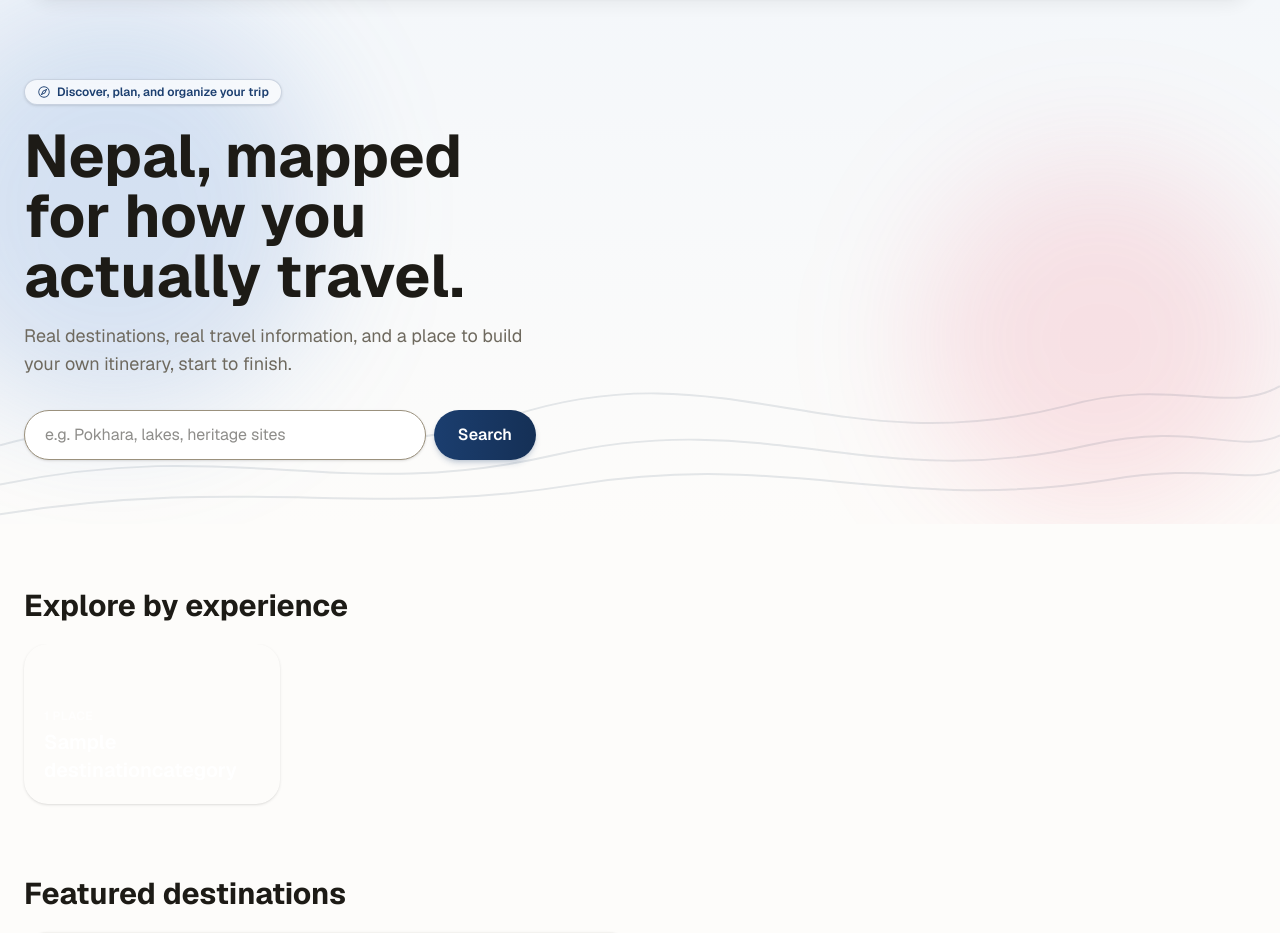
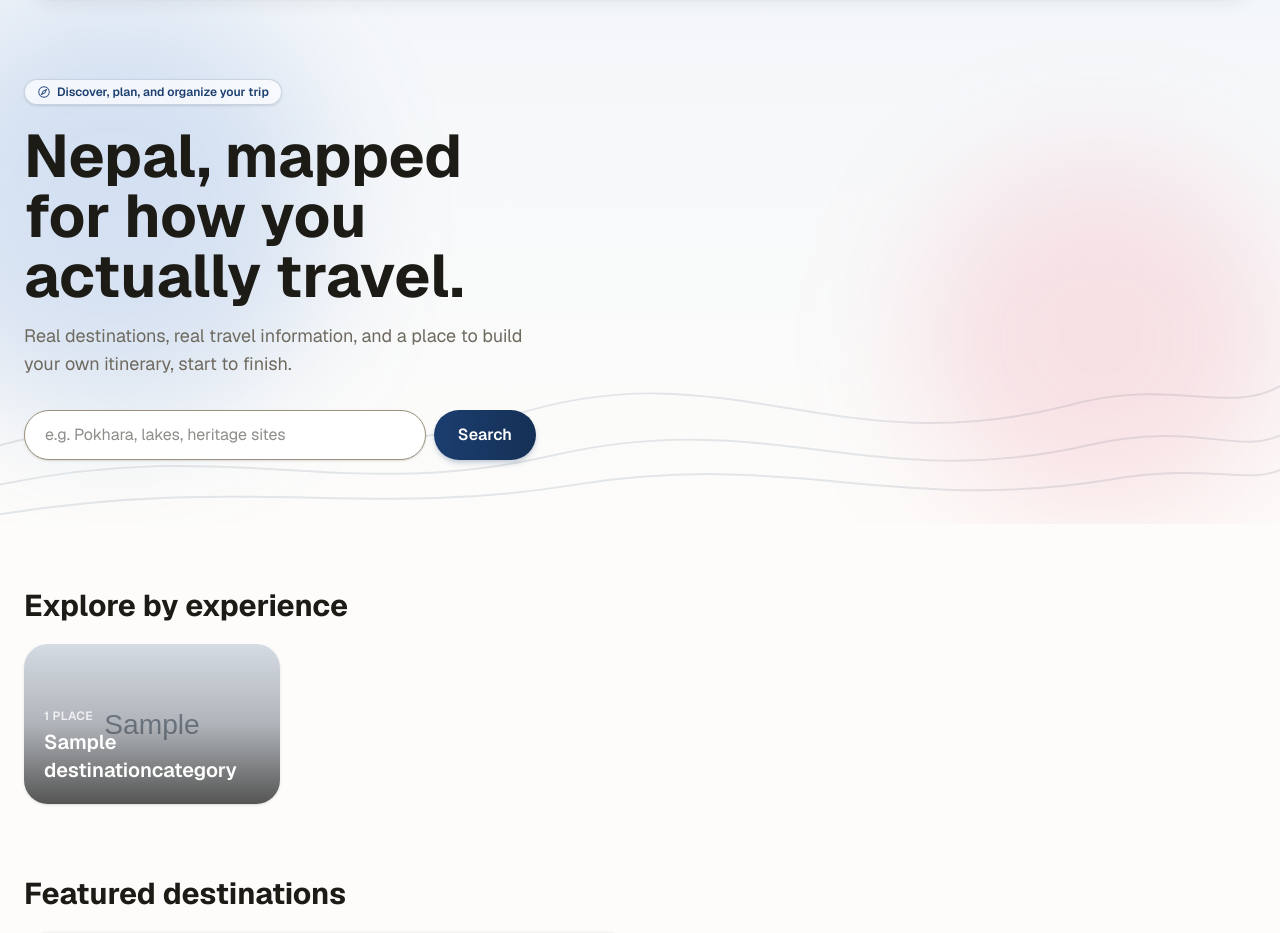
Before and after one commit to sambhavacharyaa/hamronepal, a Django app: page /en/tourism/ in a window 1280 px wide. Shown: the part 117-1050 px from the top of the page. Run offline with Django 5.2, Linux system fonts and the light colour scheme; tables that the repository leaves empty hold one stand-in row (values such as "Sample post"); grey boxes marked "Sample" are stand-in pictures; style sheets or scripts are compiled from the project's sources; some libraries are stand-ins or nearby versions.

Commit message:
Add an image field to DestinationCategory
Category cards on the tourism home page ("Explore by experience")
only ever showed a flat color gradient - there was no way to give a
category a real photo. Add an optional image field (same pattern as
Destination.image), and render it in the card with a legibility
gradient overlay, falling back to the existing tint gradient when a
category has no photo.

Co-Authored-By: Claude Sonnet 5 <noreply@anthropic.com>

```diff
--- a/apps/tourism/models.py
+++ b/apps/tourism/models.py
@@ -11,6 +11,7 @@ class DestinationCategory(TimeStampedModel):
     slug = models.SlugField(max_length=140, unique=True)
     icon = models.CharField(max_length=50, blank=True)
     description = models.TextField(blank=True)
+    image = models.ImageField(upload_to="categories/", blank=True, validators=[validate_image_file_size])
     order = models.PositiveIntegerField(default=0)
 
     class Meta:
--- a/templates/tourism/home.html
+++ b/templates/tourism/home.html
@@ -48,11 +48,17 @@
     <div class="-mx-4 mt-5 flex snap-x gap-3 overflow-x-auto px-4 pb-2 sm:-mx-6 sm:px-6">
         {% for entry in categories %}
         <a href="{{ entry.url }}"
-           class="group relative flex h-40 w-64 shrink-0 snap-start flex-col justify-end overflow-hidden rounded-3xl p-5 text-white shadow-sm transition hover:-translate-y-1 hover:shadow-xl focus-visible:focus-ring {{ entry.tint }}">
-            <span class="text-xs font-semibold uppercase tracking-wide text-white/80">
+           class="group relative flex h-40 w-64 shrink-0 snap-start flex-col justify-end overflow-hidden rounded-3xl p-5 text-white shadow-sm transition hover:-translate-y-1 hover:shadow-xl focus-visible:focus-ring">
+            {% if entry.category.image %}
+            <img src="{{ entry.category.image.url }}" alt="" class="absolute inset-0 h-full w-full object-cover transition duration-500 group-hover:scale-105">
+            <div class="absolute inset-0 bg-gradient-to-t from-ink/70 via-ink/20 to-transparent"></div>
+            {% else %}
+            <div class="absolute inset-0 {{ entry.tint }} transition duration-500 group-hover:scale-105"></div>
+            {% endif %}
+            <span class="relative text-xs font-semibold uppercase tracking-wide text-white/80">
                 {% blocktranslate count counter=entry.count %}{{ counter }} place{% plural %}{{ counter }} places{% endblocktranslate %}
             </span>
-            <span class="mt-1 text-xl font-semibold">{{ entry.category.name }}</span>
+            <span class="relative mt-1 text-xl font-semibold">{{ entry.category.name }}</span>
         </a>
         {% endfor %}
     </div>
```
Also changed, not shown: apps/tourism/migrations/0003_destinationcategory_image.py (added).
